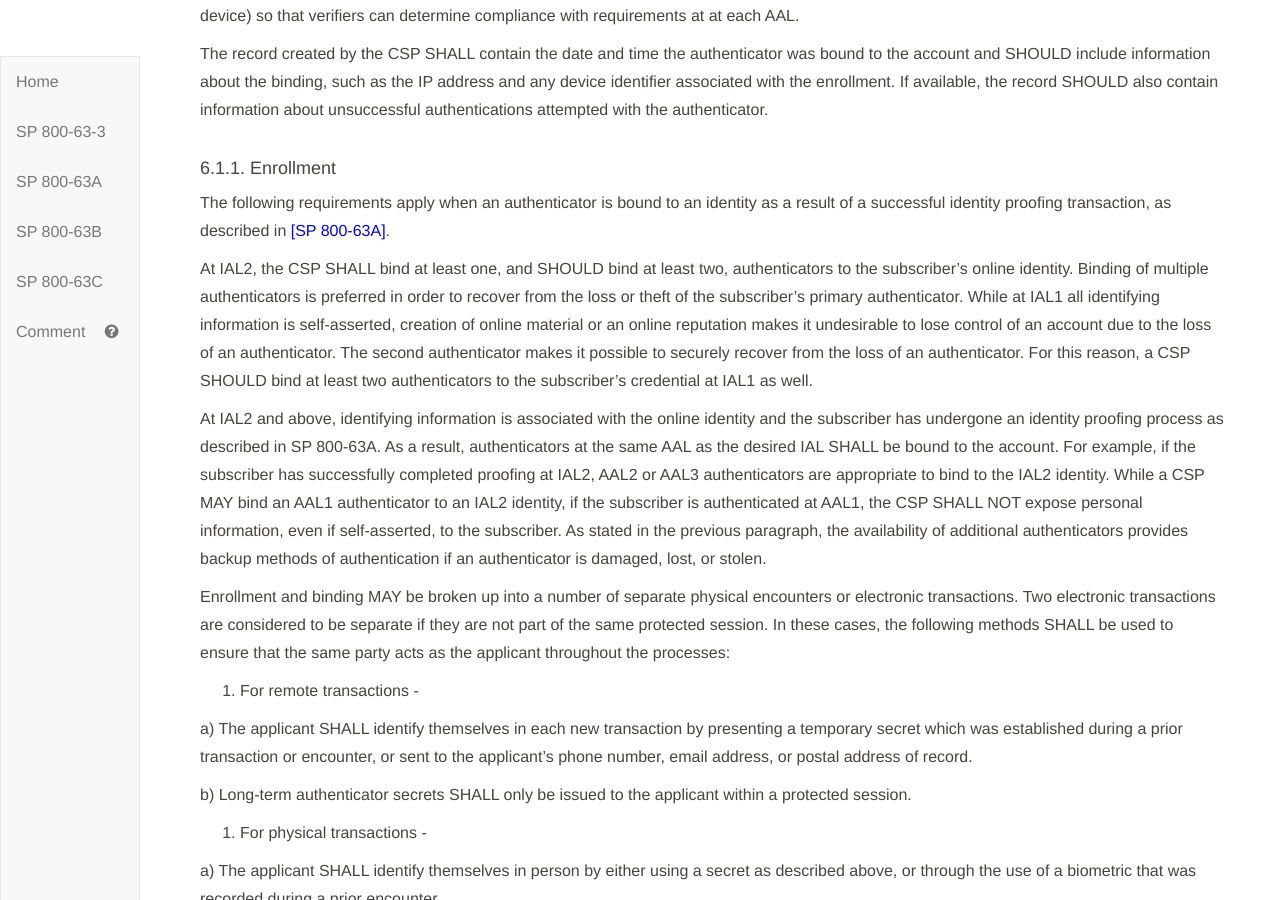
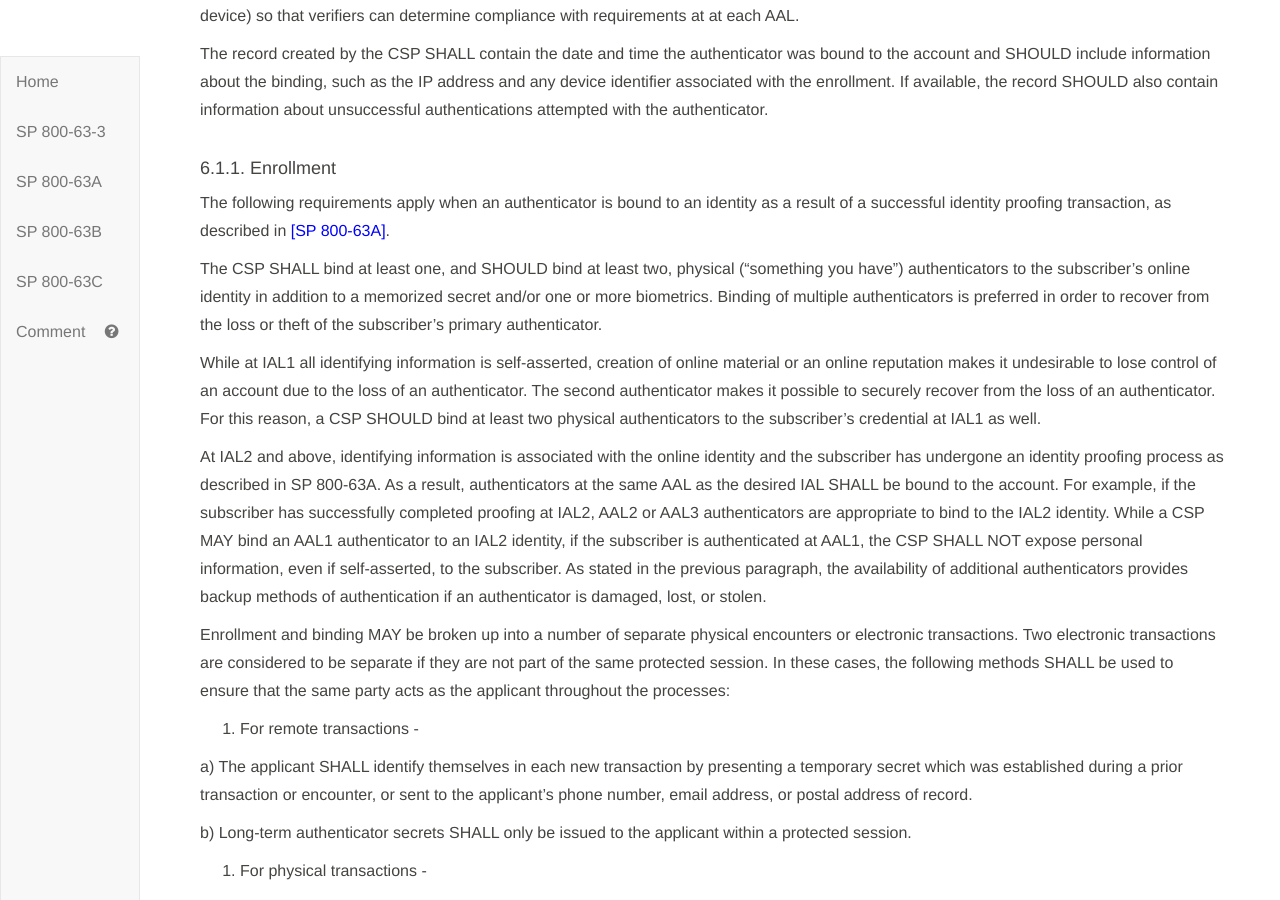
Before and after one commit to usnistgov/800-63-3, a Jekyll site: the page built from sp800-63b/sec6_lifecycle.md, in a window 1280 px wide and 900 px high, scrolled down 587 px. Built offline with Jekyll 4.4.1, drawn with Linux system fonts in a browser that asks for light colours; our own code applies the rules of GitHub Pages for plain Markdown files.

Commit message:
Clarify authenticator issuance quantities. Closes #1060.

```diff
--- a/sp800-63b/sec6_lifecycle.md
+++ b/sp800-63b/sec6_lifecycle.md
@@ -25,7 +25,9 @@
 
 The following requirements apply when an authenticator is bound to an identity as a result of a successful identity proofing transaction, as described in [[SP 800-63A]](sp800-63a.html).
 
-At IAL2, the CSP SHALL bind at least one, and SHOULD bind at least two, authenticators to the subscriber's online identity. Binding of multiple authenticators is preferred in order to recover from the loss or theft of the subscriber's primary authenticator. While at IAL1 all identifying information is self-asserted, creation of online material or an online reputation makes it undesirable to lose control of an account due to the loss of an authenticator. The second authenticator makes it possible to securely recover from the loss of an authenticator. For this reason, a CSP SHOULD bind at least two authenticators to the subscriber's credential at IAL1 as well.
+The CSP SHALL bind at least one, and SHOULD bind at least two, physical ("something you have") authenticators to the subscriber's online identity in addition to a memorized secret and/or one or more biometrics. Binding of multiple authenticators is preferred in order to recover from the loss or theft of the subscriber's primary authenticator.
+
+While at IAL1 all identifying information is self-asserted, creation of online material or an online reputation makes it undesirable to lose control of an account due to the loss of an authenticator. The second authenticator makes it possible to securely recover from the loss of an authenticator. For this reason, a CSP SHOULD bind at least two physical authenticators to the subscriber's credential at IAL1 as well.
 
 At IAL2 and above, identifying information is associated with the online identity and the subscriber has undergone an identity proofing process as described in SP 800-63A. As a result, authenticators at the same AAL as the desired IAL SHALL be bound to the account. For example, if the subscriber has successfully completed proofing at IAL2, AAL2 or AAL3 authenticators are appropriate to bind to the IAL2 identity. While a CSP MAY bind an AAL1 authenticator to an IAL2 identity, if the subscriber is authenticated at AAL1, the CSP SHALL NOT expose personal information, even if self-asserted, to the subscriber. As stated in the previous paragraph, the availability of additional authenticators provides backup methods of authentication if an authenticator is damaged, lost, or stolen.
 
```
